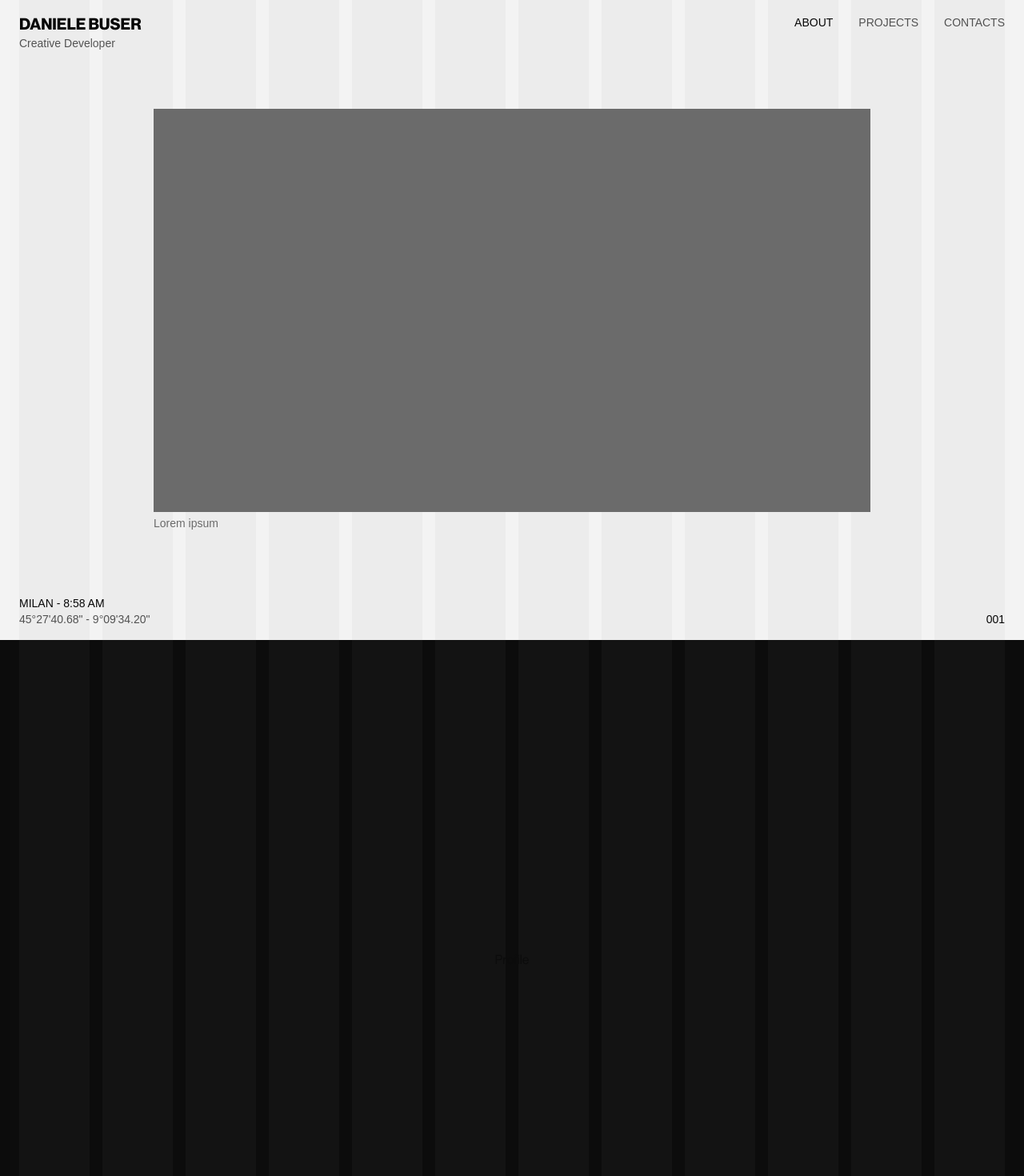
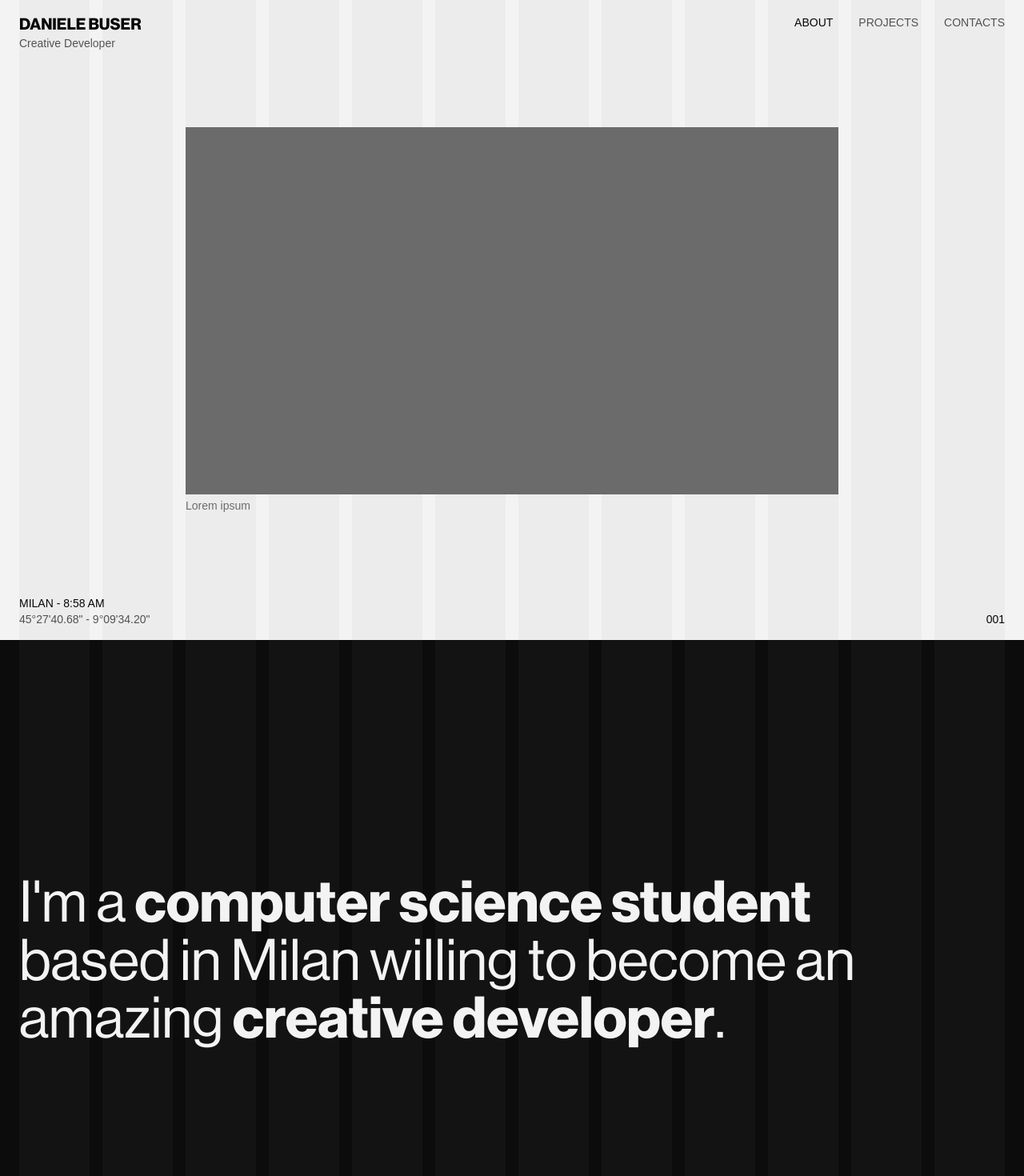
Before and after one commit to dbuser03/danielebuser-portfolio, a Next.js app: page /about in a window 1280 px wide. Shown: the top 1470 px of the page at 80% size. Built offline with nearby package versions, Linux system fonts and the light colour scheme; a web font is replaced by a local one.

Commit message:
feat(app): Enhance Home and Profile components
Enhance Home and Profile components with improved layout and user-select styles.

Changelog: feature

```diff
--- a/src/app/globals.css
+++ b/src/app/globals.css
@@ -39,6 +39,10 @@ body {
   color: var(--foreground);
   background: var(--background);
   font-family: var(--font-neue-haas-grotesk-text), sans-serif;
+  -webkit-user-select: none;
+  -moz-user-select: none;
+  -ms-user-select: none;
+  user-select: none;
 }
 
 h1, h2, h3, h4, h5, h6 {
--- a/src/components/about/Home.tsx
+++ b/src/components/about/Home.tsx
@@ -1,11 +1,18 @@
 import React from "react";
 import { Columns } from "@/components/columns";
+import { STYLES } from "@/constants/columns/columns";
+
+const RESPONSIVE_CONTENT_LAYOUT =
+  "col-span-4 col-start-1 sm:col-span-4 sm:col-start-2 md:col-span-6 md:col-start-2 lg:col-span-8 lg:col-start-2 xl:col-span-8 xl:col-start-3";
 
 export const Home: React.FC = () => {
   return (
-    <section className="relative flex h-full w-full flex-col items-center justify-center">
-      <Columns maxColumns={12} alternative={false}/>
-      <div className="w-full max-w-4xl">
+    <section className="relative flex h-screen w-full flex-col items-center justify-center">
+      <Columns maxColumns={12} alternative={false} />
+      <div className="w-full">
+        <div className="relative mx-auto px-4 md:px-6">
+          <div className={STYLES.grid}>
+            <div className={RESPONSIVE_CONTENT_LAYOUT}>
               <div
                 className="aspect-[16/9] w-full bg-[var(--neutral)]"
                 aria-label="Content section"
@@ -14,6 +21,9 @@ export const Home: React.FC = () => {
                 Lorem ipsum
               </p>
             </div>
+          </div>
+        </div>
+      </div>
     </section>
   );
 };
--- a/src/components/about/Profile.tsx
+++ b/src/components/about/Profile.tsx
@@ -3,10 +3,23 @@ import { Columns } from "@/components/columns";
 
 export const Profile: React.FC = () => {
   return (
-    <section className="relative flex h-full w-full flex-col items-center justify-center">
-      <Columns maxColumns={12} alternative={true}/>
-      <h1>Profile</h1>
-    </section>
+    <>
+      <section className="relative flex h-screen w-full flex-col items-start justify-center">
+        <Columns maxColumns={12} alternative={true} />
+        <h1 className="max-w-6xl mx-4 md:mx-6 text-5xl md:text-7xl text-[var(--background)]">
+          I'm a <span className="font-bold">computer science student</span>{" "}
+          based in Milan willing to become an amazing{" "}
+          <span className="font-bold">creative developer</span>.
+        </h1>
+      </section>
+
+      <section className="relative flex h-screen w-full flex-col items-start justify-center">
+        <Columns maxColumns={12} alternative={true} />
+        <div className="max-w-8xl mx-6 text-[var(--background)]">
+          {/* Add your content here */}
+        </div>
+      </section>
+    </>
   );
 };
 
```
Lines whose indentation alone changed are shown as unchanged.
